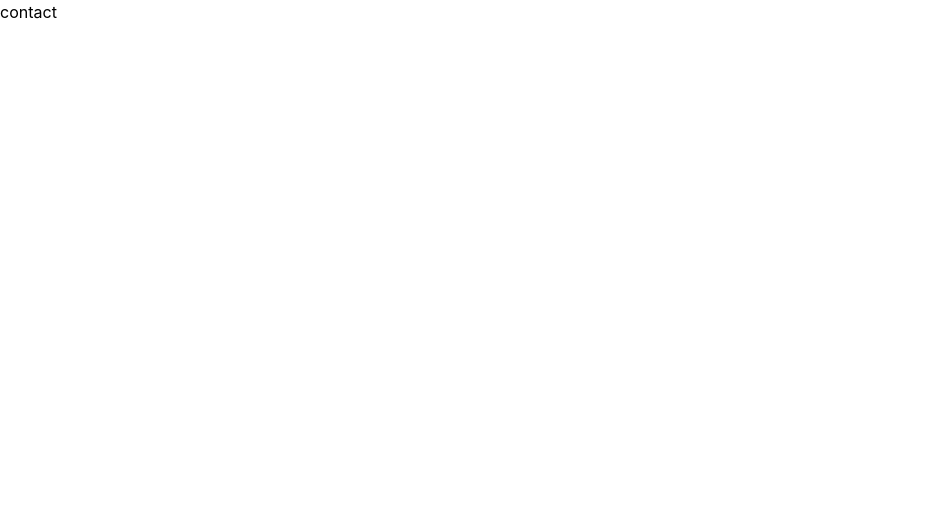
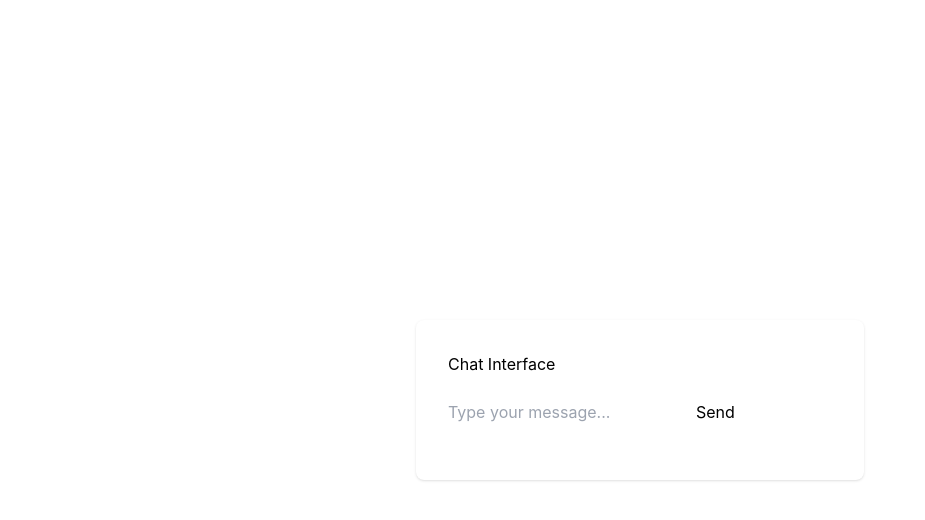
Before and after one commit to silviachen46/Mytaste, a React (Create React App) app: page /Chat in a window 1280 px wide. Shown: the top 520 px of the page, without its empty margins (0-925 px from the left). Built offline with nearby package versions, Linux system fonts and the light colour scheme.

Commit message:
add chat

```diff
--- a/package.json
+++ b/package.json
@@ -3,10 +3,13 @@
   "version": "0.1.0",
   "private": true,
   "dependencies": {
+    "@llama-node/llama-cpp": "^0.1.6",
     "@testing-library/jest-dom": "^5.17.0",
     "@testing-library/react": "^13.4.0",
     "@testing-library/user-event": "^13.5.0",
     "link-react": "^3.0.0",
+    "llama-node": "^0.1.6",
+    "node-llama-cpp": "^2.8.9",
     "react": "^18.2.0",
     "react-dom": "^18.2.0",
     "react-icons": "^5.0.1",
--- a/src/chat.js
+++ b/src/chat.js
@@ -1,13 +1,45 @@
-import React from "react";
+import React, { useState } from "react";
+//import { getResponse } from "./llama";
 
 const Chat = () => {
-    return (
-        <div>
-            <h1>
-                contact
-            </h1>
+  const [userInput, setUserInput] = useState("");
+  const [chatHistory, setChatHistory] = useState([]);
+
+  const handleSubmit = async (e) => {
+    e.preventDefault();
+    //const response = await getResponse(userInput);
+    //setChatHistory((prevHistory) => [...prevHistory, { user: userInput, ai: response }]);
+    setUserInput("");
+  };
+
+  return (
+    <div>
+      <div className="flex flex-col items-center justify-center px-6 py-8 mx-auto md:h-screen lg:py-0">
+        <div className="w-full bg-white rounded-lg shadow dark:border md:mt-0 sm:max-w-md xl:p-0 dark:border-gray-700">
+          <div className="p-6 space-y-4 md:space-y-6 sm:p-8">
+            <h1>Chat Interface</h1>
+            <form onSubmit={handleSubmit}>
+              <input
+                type="text"
+                value={userInput}
+                onChange={(e) => setUserInput(e.target.value)}
+                placeholder="Type your message..."
+              />
+              <button type="submit">Send</button>
+            </form>
+            <div>
+              {chatHistory.map((msg, index) => (
+                <div key={index}>
+                  <p>User: {msg.user}</p>
+                  <p>AI: {msg.ai}</p>
+                </div>
+              ))}
+            </div>
+          </div>
         </div>
-    );
+      </div>
+    </div>
+  );
 };
 
 export default Chat;
--- /dev/null
+++ b/src/llama.js
@@ -0,0 +1,19 @@
+import {fileURLToPath} from "url";
+import path from "path";
+import { LlamaModel, LlamaContext, LlamaChatSession } from "node-llama-cpp";
+
+const __dirname = path.dirname(fileURLToPath(import.meta.url));
+const model = new LlamaModel({
+    modelPath: path.join(__dirname, "models", "codellama-13b.Q3_K_M.gguf")
+});
+const context = new LlamaContext({ model });
+const session = new LlamaChatSession({ context });
+
+const getResponse = async (userInput) => {
+  console.log("User: " + userInput);
+  const aiResponse = await session.prompt(userInput);
+  console.log("AI: " + aiResponse);
+  return aiResponse;
+};
+
+export { getResponse };
```
Also changed, not shown: 1 other file (tests, documents, lock files or other folders).
